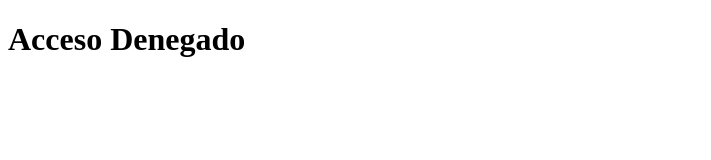
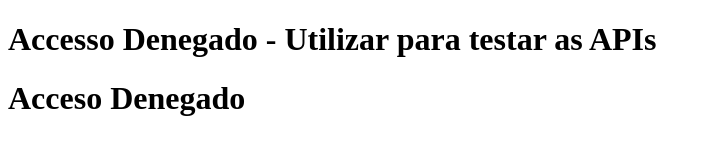
Before and after one commit to wendell-nasc/curso-node-restserver-basico, a website: page public/index.html in a window 1280 px wide. Shown: the whole page, without its empty margins (0-711 px from the left). Drawn offline with Linux system fonts and the light colour scheme.

Commit message:
alteracao public index

```diff
--- a/public/index.html
+++ b/public/index.html
@@ -3,7 +3,7 @@
 <head>
     <meta charset="UTF-8">
     <meta name="viewport" content="width=device-width, initial-scale=1.0">
-    <title>Acceso denegado</title>
+    <h1>Accesso Denegado - Utilizar para testar as APIs </h1>
 </head>
 <body>
 
```
